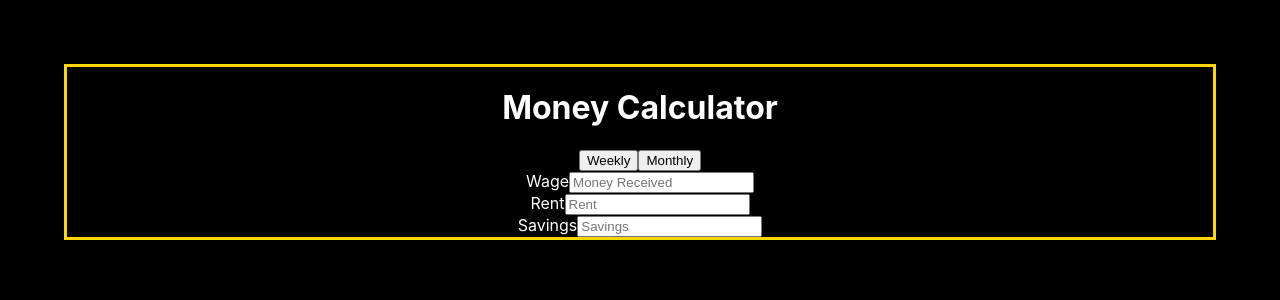
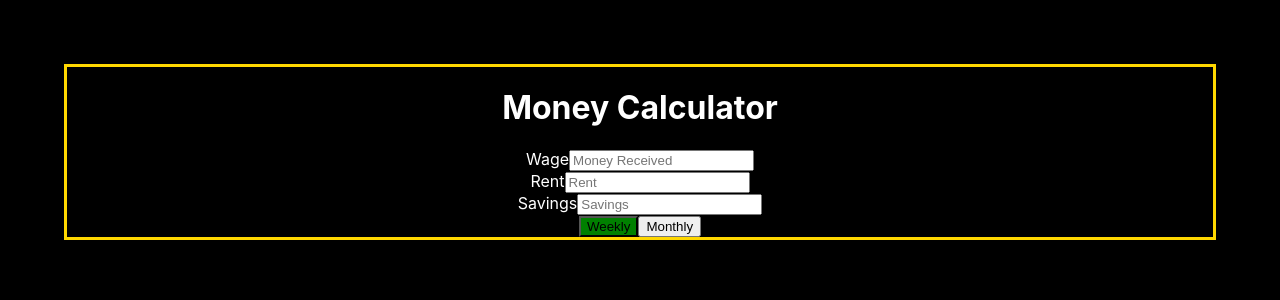
Before and after one commit to lpewton/taxes-calculator, a React (Create React App) app in the folder my-app/: page / in a window 1280 px wide. Shown: the top 300 px of the page. Built offline with nearby package versions, Linux system fonts and the light colour scheme.

Commit message:
Add option to calculate weekly or monthly

```diff
--- a/my-app/src/App.css
+++ b/my-app/src/App.css
@@ -10,6 +10,6 @@
 border: solid gold;
 }
 
-.Selected-period {
+.Period-btn.active {
   background-color: green;
 }
--- a/my-app/src/App.js
+++ b/my-app/src/App.js
@@ -7,15 +7,21 @@ function App() {
   const [rentValue, setrentValue] = useState('');
   const [savingsValue, setsavingsValue] = useState('');
   const [perDiam, setPerDiam] = useState(0);
+  const [isWeekly, setIsWeekly] = useState(true);
+  const [isMonthly, setIsMonthly] = useState(false);
 
   const setWeekly = (event) => {
     const perDiamValue = Math.floor((inputValue - savingsValue - rentValue) / 7);
     setPerDiam(perDiamValue);
+    setIsWeekly(true);
+    setIsMonthly(false);
   };
 
   const setMonthly = (event) => {
     const perDiamValue = Math.floor((inputValue - savingsValue - rentValue) / 30);
     setPerDiam(perDiamValue);
+    setIsWeekly(false);
+    setIsMonthly(true)
   }
 
   const InputChange = (event) => {
@@ -35,14 +41,6 @@ function App() {
       <div className='Content'>
     <div>
       <h1>Money Calculator</h1>
-    </div>
-    <div>
-      <button
-        onClick={setWeekly}
-      >Weekly</button>
-      <button
-        onClick={setMonthly}
-      >Monthly</button>
     </div>
     <div>
       <label>Wage</label>
@@ -71,6 +69,16 @@ function App() {
     onChange={savingsChange}
   />
   </div>
+  <div>
+      <button
+      className={`Period-btn ${isWeekly ? 'active' : ''}`}
+      onClick={setWeekly}
+      >Weekly</button>
+      <button
+      className={`Period-btn ${isMonthly ? 'active' : ''}`}
+      onClick={setMonthly}
+      >Monthly</button>
+    </div>
   {perDiam !== 0 && <p>You can spend £{perDiam} per day.</p>}
   </div>
   </div>
```
